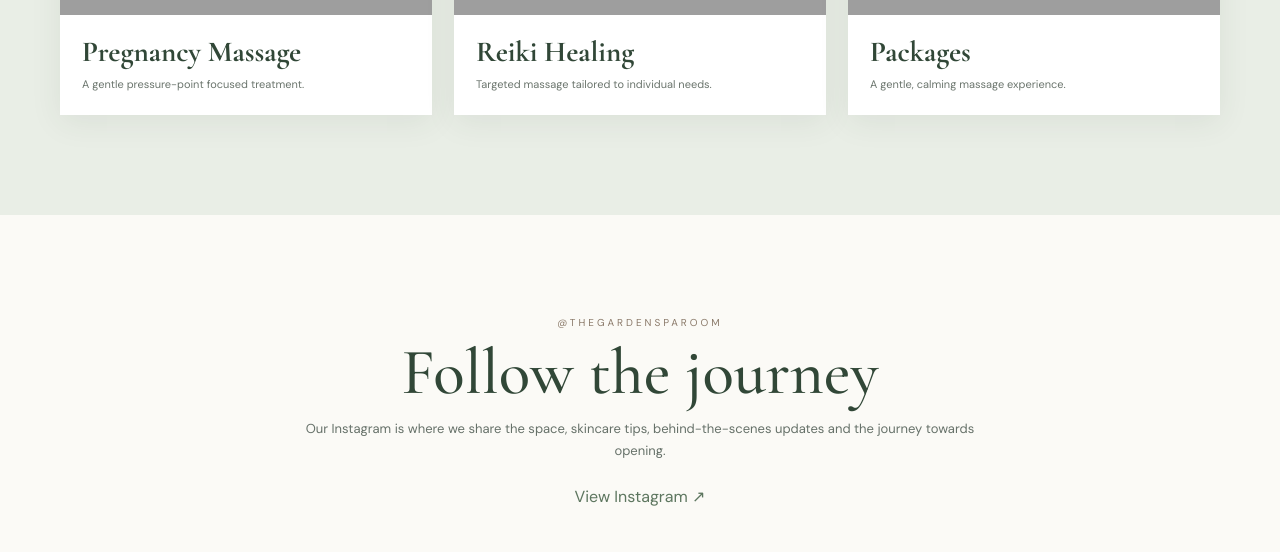
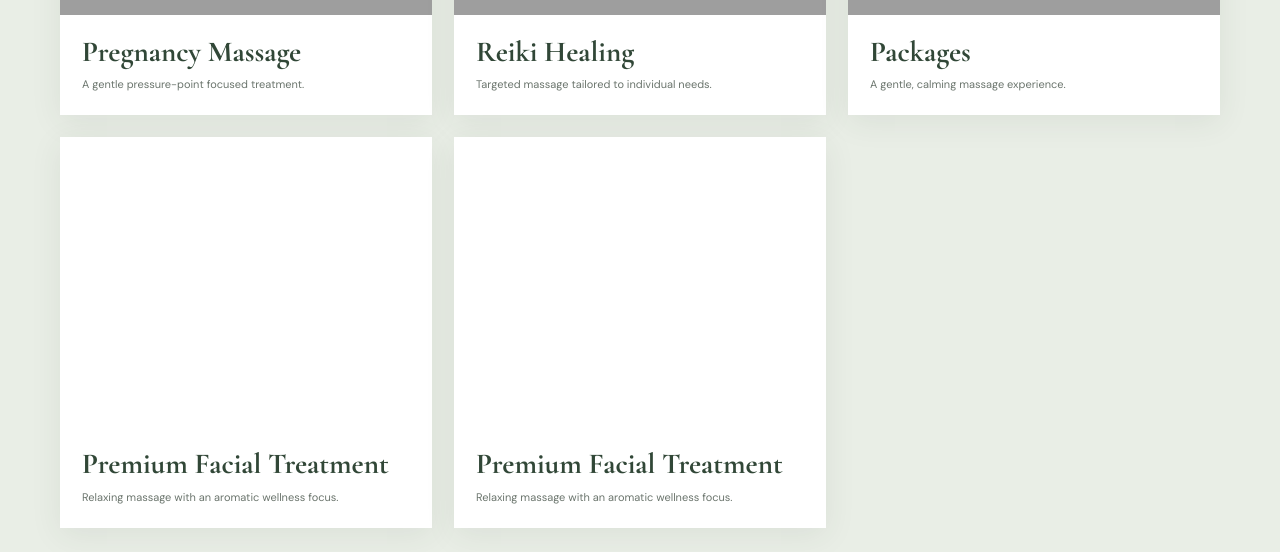
Before and after one commit to Sach202022/newgardenroom.github.io, a plain HTML site: page index.html in a window 1280 px wide. Shown: the part 2880-3432 px from the top of the page. Drawn offline with nearby package versions, Linux system fonts and the light colour scheme; grey boxes are pictures that could not be loaded; files whose address does not match are found by name.

Commit message:
Add Premium Facial Treatment articles to index.html
Added two articles for Premium Facial Treatment with descriptions.

```diff
--- a/index.html
+++ b/index.html
@@ -1743,6 +1743,50 @@ footer {
 
       </article>
 
+      <!-- 1 -->
+
+      <article class="card">
+
+        <div class="card-img"></div>
+
+        <div class="card-body">
+
+          <h3>
+            Premium Facial Treatment
+          </h3>
+
+          <p>
+            Relaxing massage with an aromatic
+            wellness focus.
+          </p>
+
+        </div>
+
+      </article>
+
+      <!-- 1 -->
+
+      <article class="card">
+
+        <div class="card-img"></div>
+
+        <div class="card-body">
+
+          <h3>
+            Premium Facial Treatment
+          </h3>
+
+          <p>
+            Relaxing massage with an aromatic
+            wellness focus.
+          </p>
+
+        </div>
+
+      </article>
+
+
+
 
     </div>
 
```
